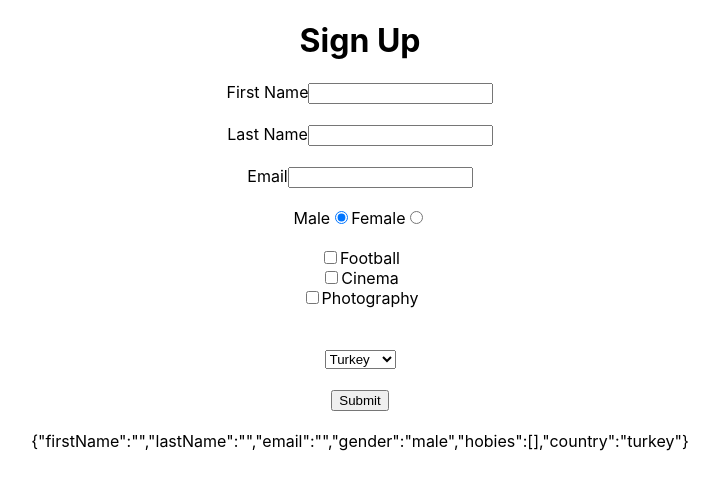
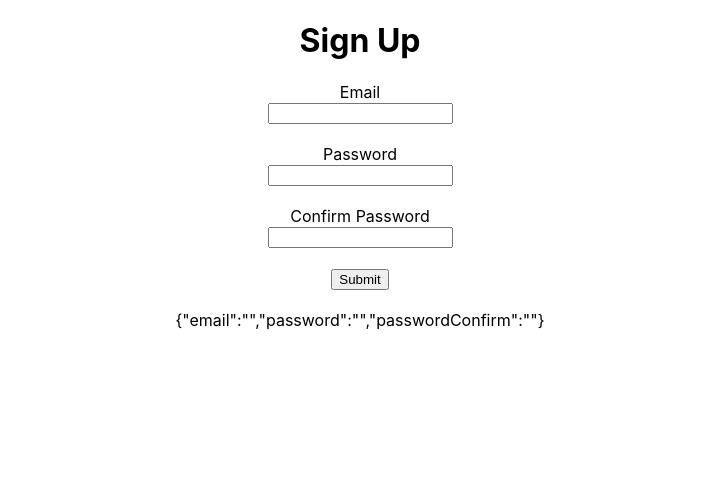
Before and after one commit to buraktitiz/IlkWebSayfam, a React (Create React App) app in the folder React/formik/: page / in a window 1280 px wide. Shown: the top 490 px of the page, without its empty margins (280-999 px from the left). Built offline with nearby package versions, Linux system fonts and the light colour scheme.

Commit message:
Form Validations

```diff
--- a/React/formik/package.json
+++ b/React/formik/package.json
@@ -10,7 +10,8 @@
     "react": "^18.2.0",
     "react-dom": "^18.2.0",
     "react-scripts": "5.0.1",
-    "web-vitals": "^2.1.4"
+    "web-vitals": "^2.1.4",
+    "yup": "^0.32.11"
   },
   "scripts": {
     "start": "react-scripts start",
--- a/React/formik/src/App.css
+++ b/React/formik/src/App.css
@@ -2,37 +2,6 @@
   text-align: center;
 }
 
-.App-logo {
-  height: 40vmin;
-  pointer-events: none;
+label{
+  display: block;
 }
-
-@media (prefers-reduced-motion: no-preference) {
-  .App-logo {
-    animation: App-logo-spin infinite 20s linear;
-  }
-}
-
-.App-header {
-  background-color: #282c34;
-  min-height: 100vh;
-  display: flex;
-  flex-direction: column;
-  align-items: center;
-  justify-content: center;
-  font-size: calc(10px + 2vmin);
-  color: white;
-}
-
-.App-link {
-  color: #61dafb;
-}
-
-@keyframes App-logo-spin {
-  from {
-    transform: rotate(0deg);
-  }
-  to {
-    transform: rotate(360deg);
-  }
-}
--- a/React/formik/src/App.js
+++ b/React/formik/src/App.js
@@ -1,82 +1,12 @@
 import './App.css';
-import { useFormik } from 'formik';
+import Signup from './components/Signup'
+
 
 function App() {
-  const { handleChange, handleSubmit, values } = useFormik({
 
-    initialValues: {
-
-      firstName: '',
-        lastName: '',
-        email: '',
-        gender: 'male',
-        hobies:[],
-        country: 'turkey',
-
-    },
-
-    onSubmit: values => {
-
-      console.log(values);
-
-    },
-
-  });
   return (
     <div className="App">
-      <h1>Sign Up</h1>
-          <form onSubmit={handleSubmit}>
-        <label htmlFor="firstName">First Name</label>
-        <input name="firstName" value={values.firstName} onChange={handleChange} />
-
-        <br /><br />
-
-        <label htmlFor="lastName">Last Name</label>
-        <input name="lastName" value={values.lastName} onChange={handleChange}/>
-
-        <br /><br />
-
-        <label htmlFor="email">Email</label>
-        <input name="email" value={values.email} onChange={handleChange}/>
-
-        <br /><br />
-
-        <span>Male</span>
-        <input type="radio" name="gender" value="male" onChange={handleChange} checked={values.gender==="male"}/>
-
-        <span>Female</span>
-        <input type="radio" name="gender" value="female" onChange={handleChange} checked={values.gender==="female"}/>
-        <br /><br />
-
-        <div>
-          <input type="checkbox" name="hobies" value="Football" onChange={handleChange} />
-          Football
-        </div>
-        <div>
-          <input type="checkbox" name="hobies" value="Cinema" onChange={handleChange} />
-          Cinema
-        </div>
-        <div>
-          <input type="checkbox" name="hobies" value="Photography" onChange={handleChange} />
-          Photography
-        </div>
-
-        <br /><br />
-
-          <select name="country" value={values.country} onChange={handleChange}>
-            <option value="turkey">Turkey</option>
-            <option value="england">England</option>
-            <option value="usa">USA</option>
-          </select>
-
-        <br /><br />
-
-        <button type="submit">Submit</button>
-        <br /><br />
-
-        {JSON.stringify(values)}
-      </form>
-
+      <Signup />
     </div>
   );
 }
--- /dev/null
+++ b/React/formik/src/components/Signup.js
@@ -0,0 +1,53 @@
+import { useFormik } from 'formik'
+import validationSchema from './validations'
+
+function Signup() {
+    const { handleChange, handleSubmit, values } = useFormik({
+
+        initialValues: {
+
+            email: '',
+            password: '',
+            passwordConfirm: '',
+
+        },
+
+        onSubmit: values => {
+            console.log(values);
+        },
+        validationSchema,
+        });
+
+    return (
+    <div>
+        <h1>Sign Up</h1>
+            <form onSubmit={handleSubmit}>
+
+        <label>Email</label>
+        <input name="email" value={values.email} onChange={handleChange}/>
+
+        <br /><br />
+
+
+        <label>Password</label>
+        <input name="password" value={values.password} onChange={handleChange}/>
+
+        <br /><br />
+
+
+        <label>Confirm Password</label>
+        <input name="passwordConfirm" value={values.passwordConfirm} onChange={handleChange}/>
+
+        <br /><br />
+
+
+        <button type="submit">Submit</button>
+        <br /><br />
+
+        {JSON.stringify(values)}
+        </form>
+    </div>
+    )
+}
+
+export default Signup
--- /dev/null
+++ b/React/formik/src/components/validations.js
@@ -0,0 +1,10 @@
+import * as yup from 'yup';
+
+const validations = yup.object().shape({
+    email: yup.string().email().required(),
+    password:yup.string().min(5).required(),
+    passwordConfirm:yup.string().oneOf([yup.ref("password")]).required(),
+
+    });
+
+    export default validations;
```
Also changed, not shown: 1 other file (tests, documents, lock files or other folders).
